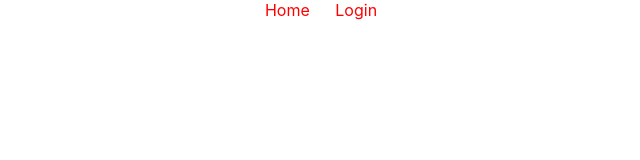
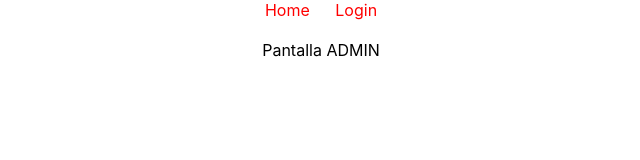
Before and after one commit to javigarcias/login-front, a React (Create React App) app: page /admin in a window 1280 px wide. Shown: the top 160 px of the page, without its empty margins (319-959 px from the left). Built offline with nearby package versions, Linux system fonts and the light colour scheme.

Commit message:
Implemento logica para Login

```diff
--- a/src/App.js
+++ b/src/App.js
@@ -4,6 +4,7 @@ import { Switch, BrowserRouter, Route } from 'react-router-dom';
 import './App.css';
 import Header from './components/Header/Header';
 import Home from './containers/Home/Home';
+import Admin from './containers/Admin/Admin';
 
 function App() {
   return (
@@ -12,6 +13,7 @@ function App() {
         <Header/>
         <Switch>
           <Route path='/' component={Home} exact/>
+          <Route path='/admin' component={Admin} exact/>
         </Switch>
       </div>
     </BrowserRouter>
--- /dev/null
+++ b/src/containers/Admin/Admin.jsx
@@ -0,0 +1,11 @@
+import React from 'react'
+
+const Home = () => {
+    return (
+        <div>
+            Pantalla ADMIN
+        </div>
+    )
+}
+
+export default Home
--- a/src/containers/Home/Home.jsx
+++ b/src/containers/Home/Home.jsx
@@ -1,8 +1,14 @@
 import React from 'react';
 import axios from 'axios';
+import { Link, useHistory } from 'react-router-dom';
+
+
 import './Home.scss';
 
 const Home = () => {
+
+    const history = useHistory();
+
     const handleSubmit = event => {
         event.preventDefault(); // para evitar refrescar la página
         const user = {
@@ -11,7 +17,10 @@ const Home = () => {
         };
         axios.post('http://localhost:3001/users/login',user)
         .then(res=>{
-            console.log(res)
+            console.log(res);
+            localStorage.setItem("user", JSON.stringify(res.data));
+            history.push("/admin")
+
         })
         .catch(error=>console.log(error.response.data))
     }
```
